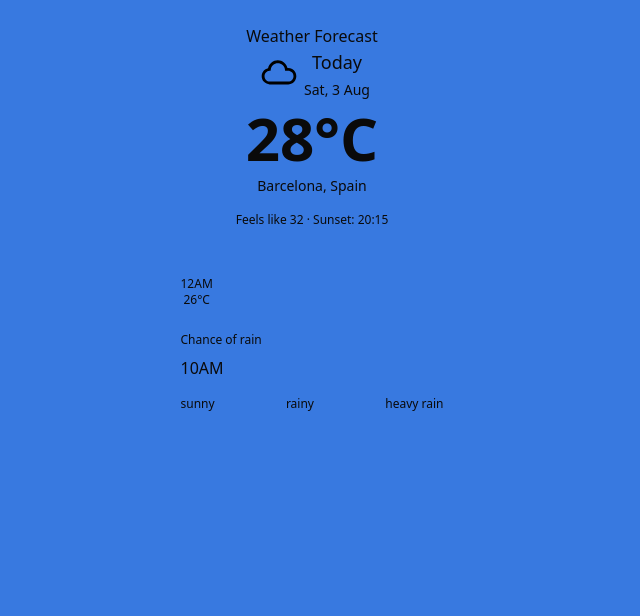
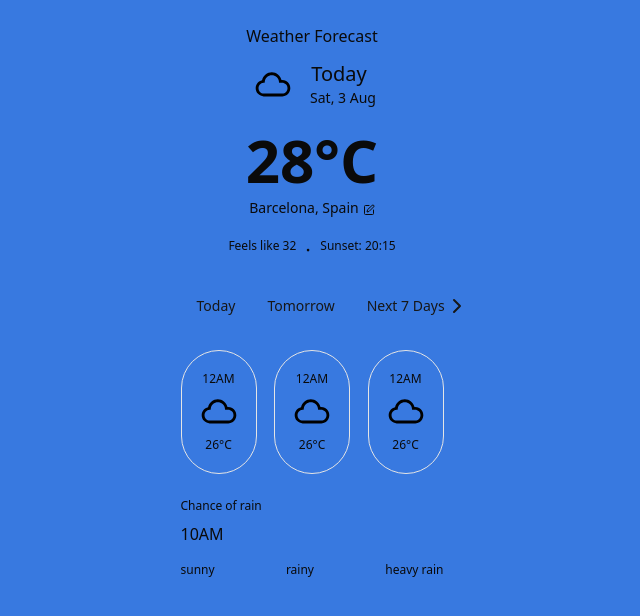
Before and after one commit to CS-IMMS/bennu_technologies_projet, a Next.js app in the folder bennu_weather_forecast/: page /Weather in a window 1280 px wide. Shown: the top 616 px of the page, without its empty margins (328-968 px from the left). Built offline with nearby package versions, Linux system fonts and the light colour scheme.

Commit message:
start chance of rain component

```diff
--- a/bennu_weather_forecast/src/app/Weather/page.tsx
+++ b/bennu_weather_forecast/src/app/Weather/page.tsx
@@ -1,8 +1,7 @@
 import { Button } from "@/components/ui/button";
+import { ChevronRight, Dot, Edit } from "lucide-react";
 import Image from "next/image";
-import twitterIcon from "../../../public/icons/wi-cloud.svg";
-
-interface Props {}
+interface Props { }
 
 const Page: React.FC<Props> = (props) => {
   return (
@@ -11,31 +10,54 @@ const Page: React.FC<Props> = (props) => {
         <div className=" rounded-lg p-6 w-full ">
           <div className="text-center mb-6">
             <h2>Weather Forecast</h2>
-            <div className="flex justify-center">
+            <div className="flex justify-center py-3">
               <div>
                 <Image priority src='/icons/wi-cloud.svg' width={50} height={50} alt="tktk" />
               </div>
-             <div>
-             <h2 className="text-lg font-medium mb-1">Today</h2>
-             <p className="text-sm">Sat, 3 Aug</p>
+              <div className="ml-1">
+                <h2 className="text-xl  ">Today</h2>
+                <p className="text-sm ml-2">Sat, 3 Aug</p>
               </div>
             </div>
             <p className="text-6xl font-bold my-2">28°C</p>
+            <div className="flex justify-center">
+              <div>
                 <p className="text-sm">
                   Barcelona, Spain
                 </p>
-            <p className="text-xs mt-4">Feels like 32 · Sunset: 20:15</p>
+              </div>
+              <div className="ml-1">
+                <Edit width={12} />
+              </div>
+            </div>
+            <div className="text-xs mt-4 flex justify-center">
+              <p>Feels like 32</p>
+              <Dot className="px-1" />
+              <p>Sunset: 20:15</p>
+            </div>
+            <p className="text-xs mt-4">   </p>
           </div>
           <div className="flex justify-between text-xs font-medium mb-6">
-            {/* Buttons */}
+            <Button variant="link">Today</Button>
+            <Button variant="link">Tomorrow</Button>
+            <Button variant="link">Next 7 Days <ChevronRight /> </Button>
           </div>
           <div className="flex justify-between text-xs mb-6">
-            <div className="text-center">
-              {/* Icons */}
+            <div className="text-center rounded-full hover:bg-white hover:text-black border border-white py-5 px-3 cursor-pointer">
               <p>12AM</p>
+              <Image priority src='/icons/wi-cloud.svg' width={50} height={50} alt="tktk" />
               <p>26°C</p>
             </div>
-            {/* Autres colonnes */}
+            <div className="text-center rounded-full hover:bg-white hover:text-black border border-white py-5 px-3 cursor-pointer">
+              <p>12AM</p>
+              <Image priority src='/icons/wi-cloud.svg' width={50} height={50} alt="tktk" />
+              <p>26°C</p>
+            </div>
+            <div className="text-center rounded-full hover:bg-white hover:text-black border border-white py-5 px-3 cursor-pointer">
+              <p>12AM</p>
+              <Image priority src='/icons/wi-cloud.svg' width={50} height={50} alt="tktk" />
+              <p>26°C</p>
+            </div>
           </div>
           <div>
             <h3 className="text-xs font-medium mb-2">Chance of rain</h3>
```
Lines whose indentation alone changed are shown as unchanged.
